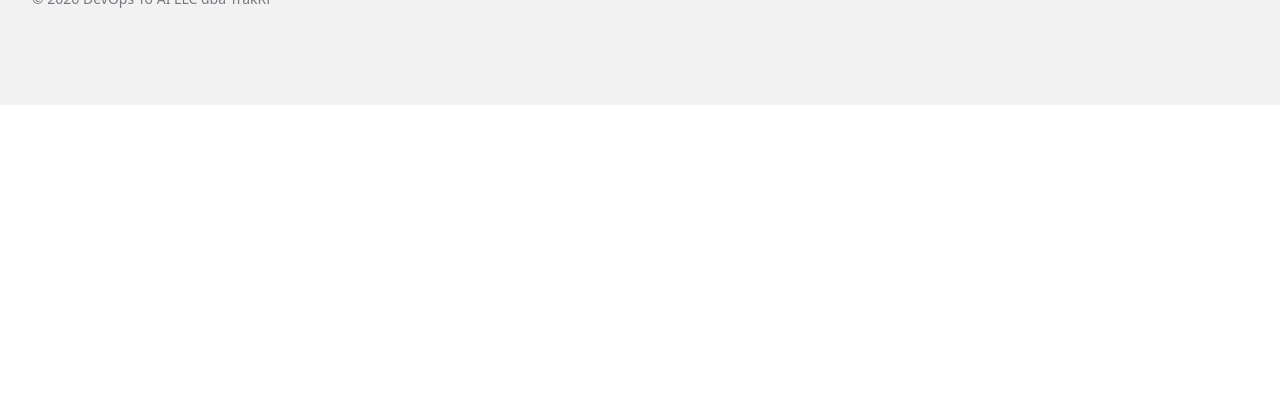
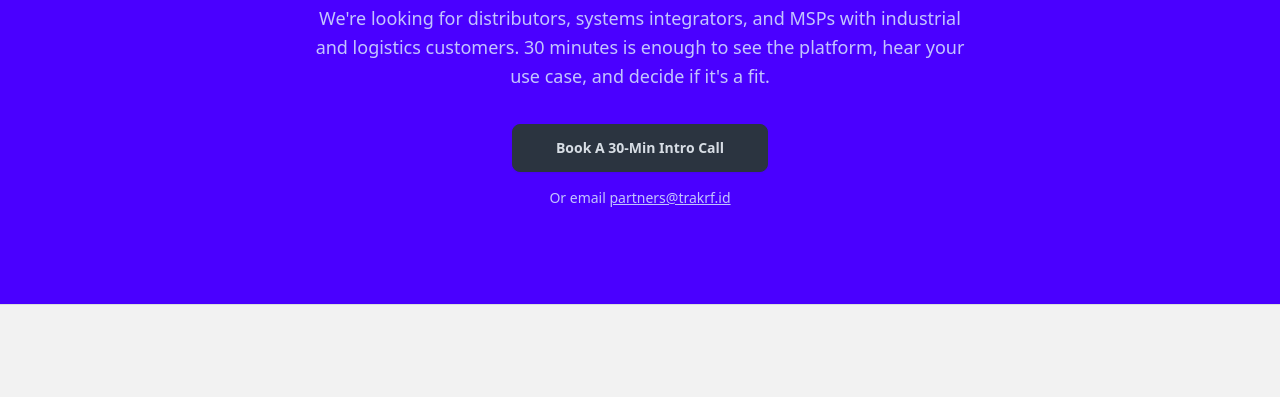
Before and after one commit to trakrf/www, an Astro site: page / in a window 1280 px wide. Shown: the part 4896-5293 px from the top of the page. Before the commit the page ends 5001 px from the top, so only its background shows below. Built offline with nearby package versions, Linux system fonts and the light colour scheme; Astro itself is replaced by a stand-in of ours.

Commit message:
feat(tra-336): add BecomePartner section with booking + mailto

```diff
--- /dev/null
+++ b/src/components/BecomePartner.astro
@@ -0,0 +1,31 @@
+---
+const bookingUrl = 'https://calendar.app.google/Hv1Bsm8Mc4wjPaJV8';
+const partnerEmail = 'partners@trakrf.id';
+---
+
+<section id="become-partner" class="bg-primary text-primary-content">
+	<div class="mx-auto max-w-3xl px-8 py-24 text-center">
+		<p class="mb-2 font-medium uppercase tracking-widest opacity-80">Become a partner</p>
+		<h2 class="text-3xl font-bold tracking-tight lg:text-4xl">
+			Let's talk about reselling TrakRF
+		</h2>
+		<p class="mx-auto mt-4 max-w-2xl text-lg leading-relaxed opacity-90">
+			We're looking for distributors, systems integrators, and MSPs with industrial and
+			logistics customers. 30 minutes is enough to see the platform, hear your use case, and
+			decide if it's a fit.
+		</p>
+		<div class="mt-8 flex flex-col items-center gap-4">
+			<a
+				href={bookingUrl}
+				target="_blank"
+				rel="noopener"
+				class="btn btn-neutral btn-wide"
+			>
+				Book a 30-min intro call
+			</a>
+			<p class="text-sm opacity-90">
+				Or email <a href={`mailto:${partnerEmail}`} class="link underline">{partnerEmail}</a>
+			</p>
+		</div>
+	</div>
+</section>
--- a/src/pages/index.astro
+++ b/src/pages/index.astro
@@ -5,6 +5,7 @@ import HowItWorks from '../components/HowItWorks.astro';
 import FreeBleScanning from '../components/FreeBleScanning.astro';
 import Hardware from '../components/Hardware.astro';
 import ChannelPartners from '../components/ChannelPartners.astro';
+import BecomePartner from '../components/BecomePartner.astro';
 
 const title = 'TrakRF — The RFID implementation layer';
 const description =
@@ -18,6 +19,7 @@ const description =
 		<FreeBleScanning />
 		<Hardware />
 		<ChannelPartners />
+		<BecomePartner />
 	</main>
 
 	<script>
```
